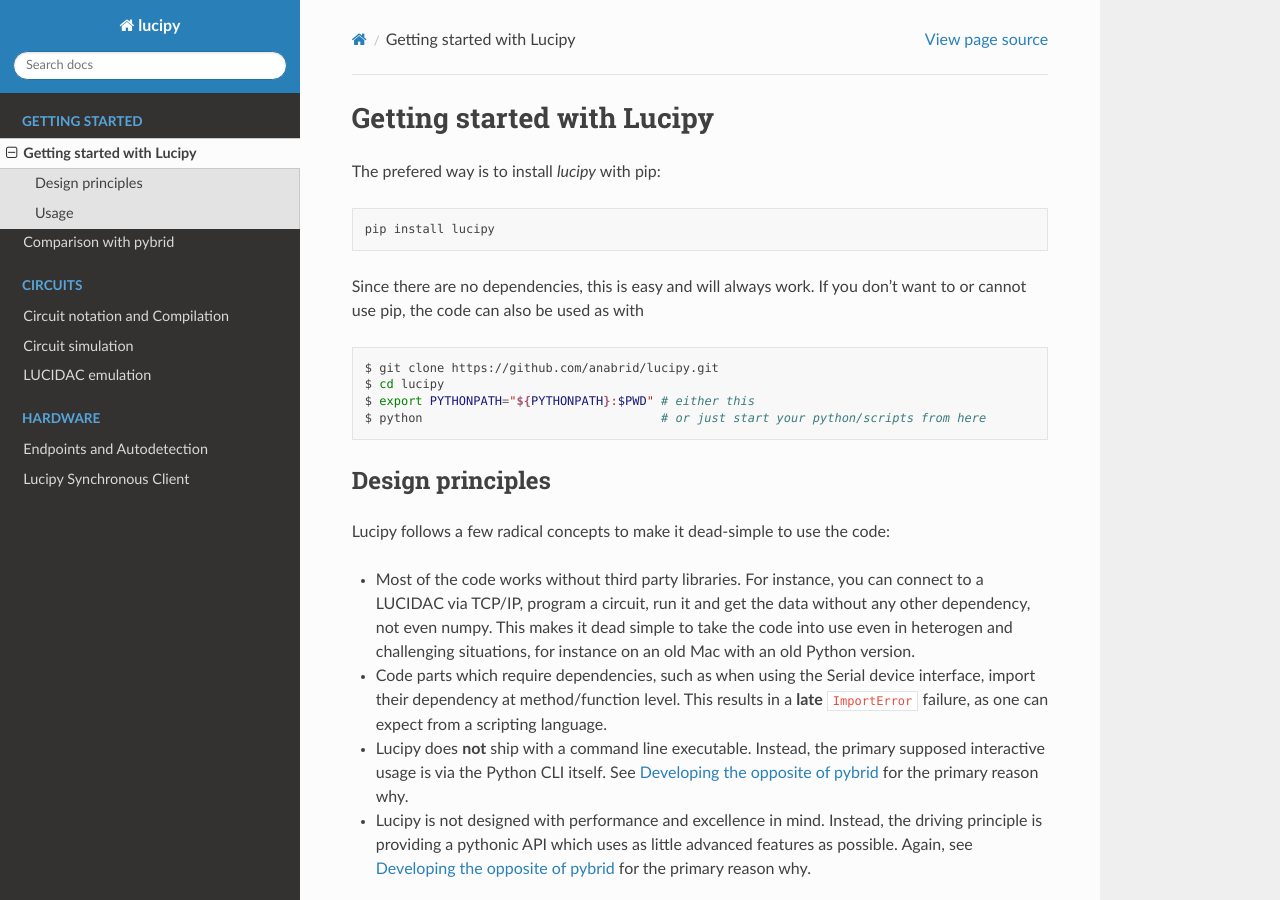
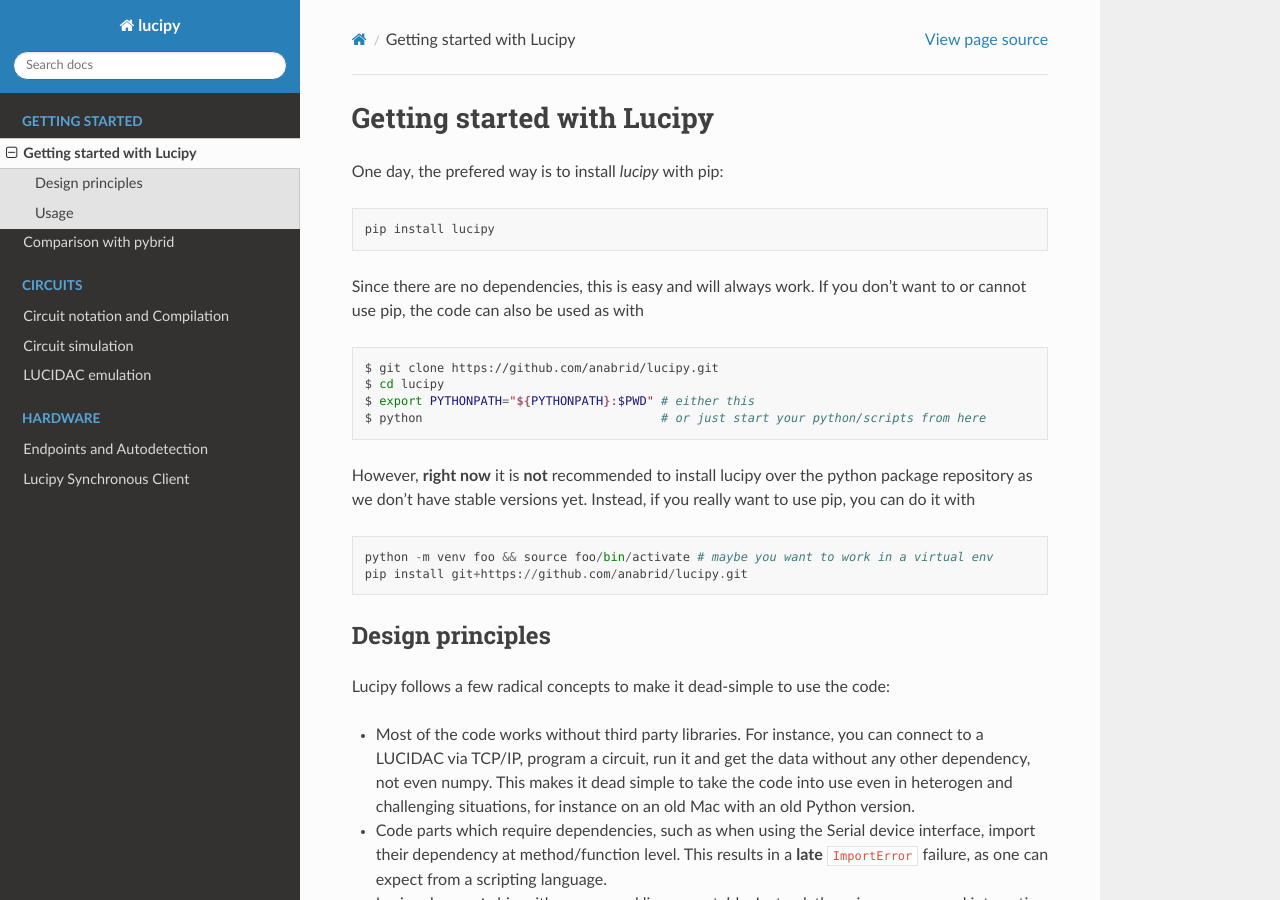
Before and after one commit to anabrid/lucipy, a Sphinx documentation site: the page built from docs/installation.rst, in a window 1280 px wide and 900 px high. Built offline with Sphinx 7.4.7 and the Read the Docs theme 2.0.0, drawn with Linux system fonts in a browser that asks for light colours.

Commit message:
A little bit of streamlining

```diff
--- a/docs/installation.rst
+++ b/docs/installation.rst
@@ -3,7 +3,7 @@
 Getting started with Lucipy
 ===========================
 
-The prefered way is to install *lucipy* with pip:
+One day, the prefered way is to install *lucipy* with pip:
 
 ::
 
@@ -18,6 +18,15 @@
    $ cd lucipy
    $ export PYTHONPATH="${PYTHONPATH}:$PWD" # either this
    $ python                                 # or just start your python/scripts from here
+
+However, **right now** it is **not** recommended to install lucipy over the python
+package repository as we don't have stable versions yet. Instead, if you really want to
+use pip, you can do it with
+
+::
+
+  python -m venv foo && source foo/bin/activate # maybe you want to work in a virtual env
+  pip install git+https://github.com/anabrid/lucipy.git
 
 
 Design principles
```
Also changed, not shown: 1 other file.
